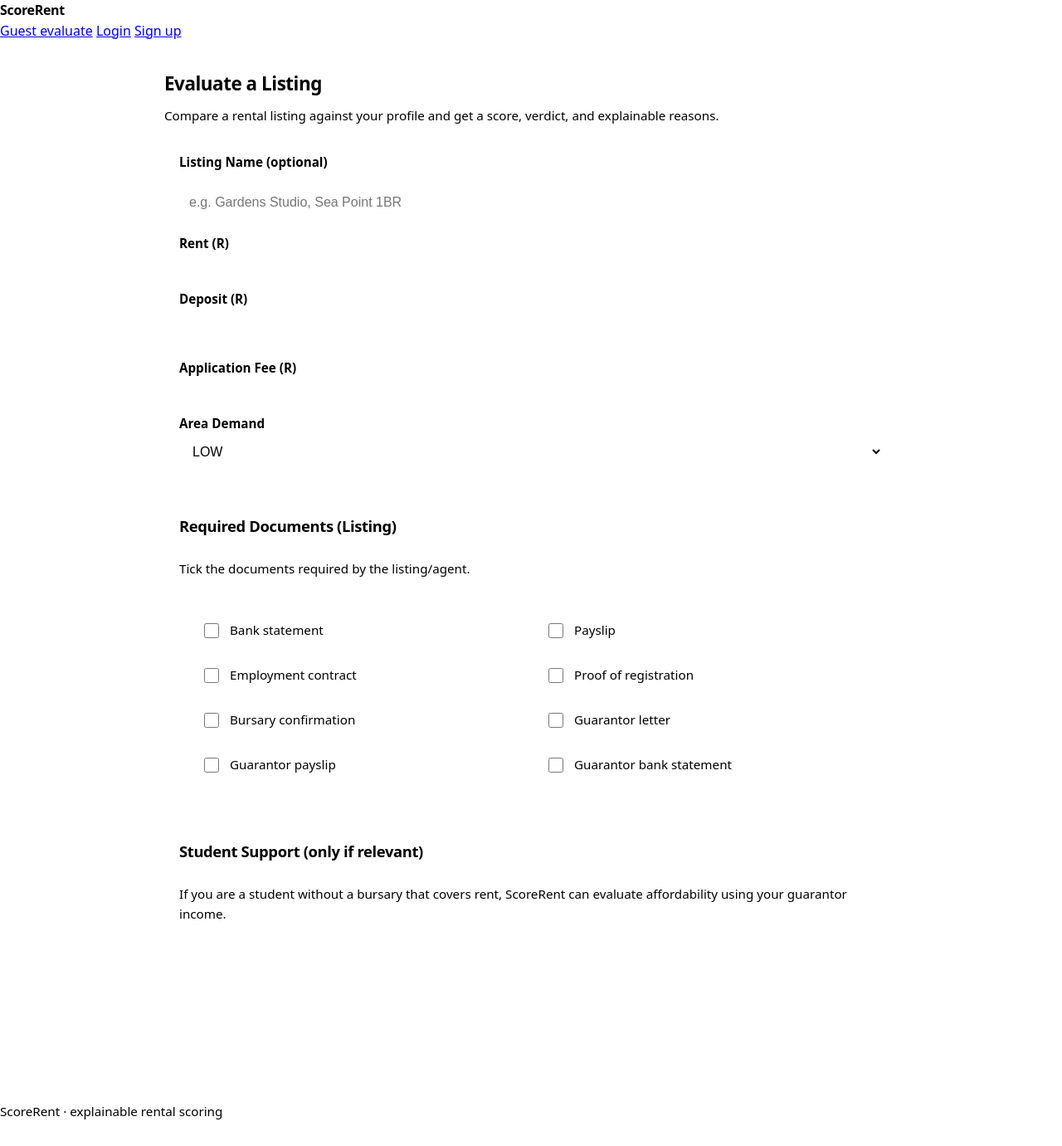
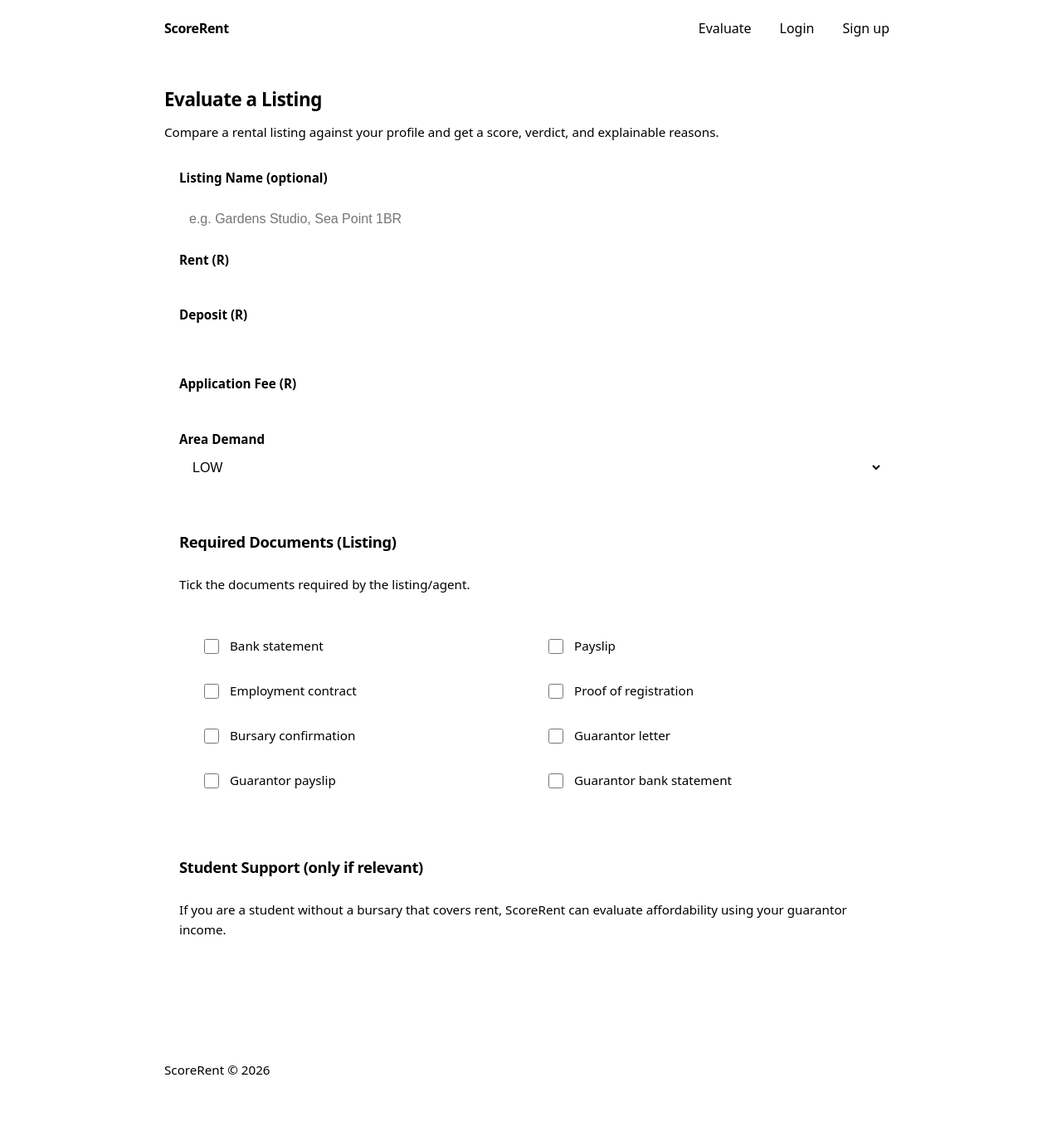
Before and after one commit to nonluthando/ScoreRent, a FastAPI app: page /evaluate in a window 1280 px wide. Shown: the whole page at 83% size. Before the commit the page ends 1349 px from the top, so only its background shows below. Run offline with FastAPI, Linux system fonts and the light colour scheme.

Commit message:
Update base.html

```diff
--- a/templates/base.html
+++ b/templates/base.html
@@ -2,37 +2,39 @@
 <html lang="en">
   <head>
     <meta charset="UTF-8" />
-  <meta name="viewport" content="width=device-width,initial-scale=1" />
-  <title>{{ title or "ScoreRent" }}</title>
+    <meta name="viewport" content="width=device-width, initial-scale=1.0" />
+    <title>ScoreRent</title>
     <link rel="stylesheet" href="/static/styles.css" />
   </head>
+
   <body>
-  <nav class="nav">
-    <div class="nav-inner">
+    <!-- Navbar -->
+    <header class="navbar">
+      <div class="navbar-inner">
         <a class="brand" href="/">ScoreRent</a>
 
-      <div class="links">
+        <nav class="nav-links">
+          <a href="/evaluate">Evaluate</a>
+
           {% if user %}
             <a href="/dashboard">Dashboard</a>
             <a href="/profile">Profile</a>
-          <a href="/evaluate">Evaluate</a>
             <a href="/history">History</a>
             <a href="/logout">Logout</a>
           {% else %}
-          <a href="/evaluate">Guest evaluate</a>
             <a href="/login">Login</a>
-          <a class="cta" href="/signup">Sign up</a>
+            <a class="btn secondary" href="/signup">Sign up</a>
           {% endif %}
+        </nav>
       </div>
-    </div>
-  </nav>
+    </header>
 
+    <!-- Page content -->
     <main class="container">
       {% block content %}{% endblock %}
+      <div class="footer">
+        <p>ScoreRent © {{ 2026 }}</p>
+      </div>
     </main>
-
-  <footer class="footer">
-    <span class="muted">ScoreRent · explainable rental scoring</span>
-  </footer>
   </body>
 </html>
```
Lines whose indentation alone changed are shown as unchanged.
